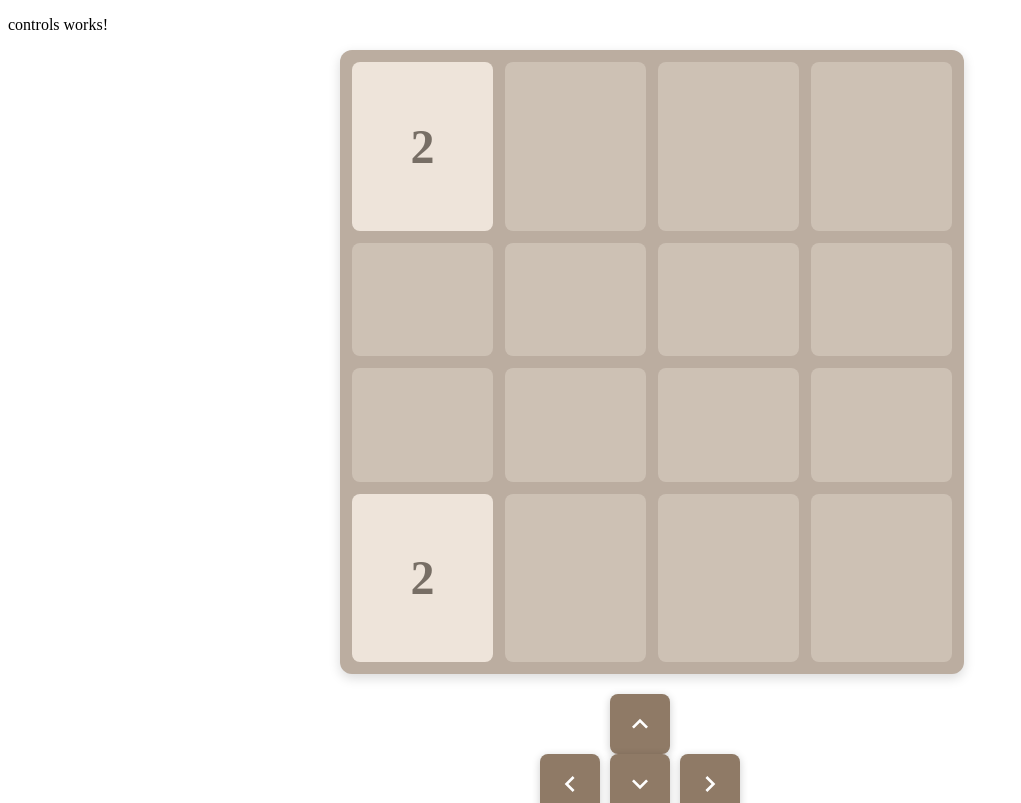
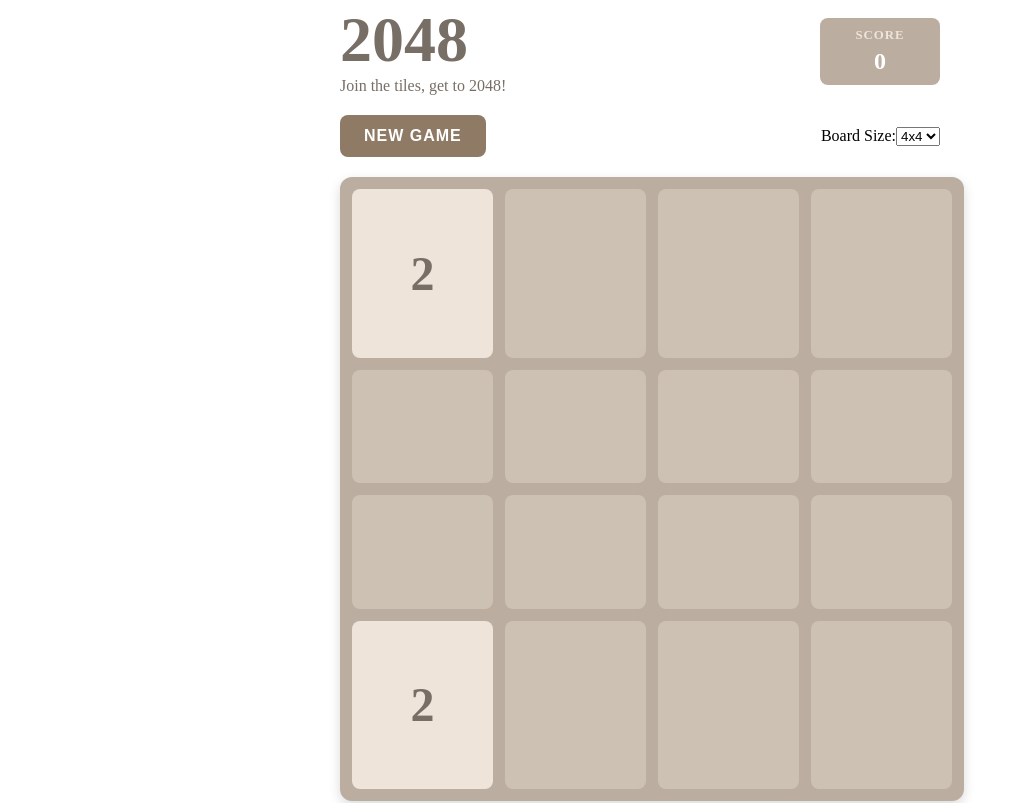
Before and after one commit to Vivek-Jain-13032/game-2048, an Angular app: page / in a window 1280 px wide. Shown: the top 803 px of the page, without its empty margins (0-1021 px from the left). Built offline with nearby package versions, Linux system fonts and the light colour scheme.

Commit message:
feat: implement controls component with score display and board size selection

```diff
--- a/src/app/components/controls/controls.html
+++ b/src/app/components/controls/controls.html
@@ -1 +1,31 @@
-<p>controls works!</p>
+<div class="controls-container">
+    <div class="header">
+        <div class="title-section">
+            <h1 class="game-title">2048</h1>
+            <p class="game-subtitle">Join the tiles, get to 2048!</p>
+        </div>
+
+            <div class="score-box">
+                <div class="score-label">SCORE</div>
+                <div class="score-value">{{ score() }}</div>
+            </div>
+    </div>
+
+    <div class="controls">
+        <button class="btn btn-restart" (click)="onRestart()">
+            New Game
+        </button>
+
+        <div class="size-selector">
+            <label for="boardSize">Board Size:</label>
+            <select id="boardSize" [value]="boardSize()" (change)="onSizeChange($event)" class="size-select">
+                <option value="3">3x3</option>
+                <option value="4">4x4</option>
+                <option value="5">5x5</option>
+                <option value="6">6x6</option>
+                <option value="7">7x7</option>
+                <option value="8">8x8</option>
+            </select>
+        </div>
+    </div>
+</div>
--- a/src/app/components/controls/controls.scss
+++ b/src/app/components/controls/controls.scss
@@ -0,0 +1,104 @@
+.controls-container {
+    width: 100%;
+    max-width: 600px;
+    margin: 0 auto 20px;
+    position: relative;
+}
+
+.header {
+    display: flex;
+    justify-content: space-between;
+    align-items: center;
+    margin-bottom: 20px;
+    flex-wrap: wrap;
+    gap: 20px;
+}
+
+.title-section {
+    .game-title {
+        font-size: 4rem;
+        font-weight: bold;
+        color: #776e65;
+        margin: 0;
+        line-height: 1;
+    }
+
+    .game-subtitle {
+        font-size: 1rem;
+        color: #776e65;
+        margin: 5px 0 0 0;
+    }
+}
+
+.score-box {
+    background-color: #bbada0;
+    border-radius: 8px;
+    padding: 10px 20px;
+    min-width: 80px;
+    text-align: center;
+
+    .score-label {
+        font-size: 0.8rem;
+        font-weight: bold;
+        color: #eee4da;
+        text-transform: uppercase;
+        letter-spacing: 1px;
+    }
+
+    .score-value {
+        font-size: 1.5rem;
+        font-weight: bold;
+        color: white;
+        margin-top: 5px;
+    }
+}
+
+.controls {
+    display: flex;
+    justify-content: space-between;
+    align-items: center;
+    gap: 15px;
+    flex-wrap: wrap;
+}
+
+.btn {
+    padding: 12px 24px;
+    border: none;
+    border-radius: 8px;
+    font-size: 1rem;
+    font-weight: bold;
+    cursor: pointer;
+    transition: all 0.2s ease;
+    text-transform: uppercase;
+    letter-spacing: 1px;
+
+    &.btn-restart {
+        background-color: #8f7a66;
+        color: white;
+
+        &:hover {
+            background-color: #9f8a76;
+            transform: translateY(-2px);
+            box-shadow: 0 4px 8px rgba(0, 0, 0, 0.2);
+        }
+
+        &:active {
+            transform: translateY(0);
+        }
+    }
+
+    &.btn-continue {
+        background-color: #6aaa64;
+        color: white;
+
+        &:hover {
+            background-color: #7aba74;
+            transform: translateY(-2px);
+            box-shadow: 0 4px 8px rgba(0, 0, 0, 0.2);
+        }
+
+        &:active {
+            transform: translateY(0);
+        }
+    }
+}
--- a/src/app/components/controls/controls.ts
+++ b/src/app/components/controls/controls.ts
@@ -1,11 +1,38 @@
-import { Component } from '@angular/core';
+import { CommonModule } from '@angular/common';
+import { Component, input, output } from '@angular/core';
+import { FormsModule } from '@angular/forms';
 
 @Component({
   selector: 'app-controls',
-  imports: [],
+  imports: [CommonModule, FormsModule],
   templateUrl: './controls.html',
   styleUrl: './controls.scss'
 })
 export class ControlsComponent {
+  score = input<number>(0);
+  bestScore = input<number>(0);
+  gameOver = input<boolean>(false);
+  gameWon = input<boolean>(false);
+  boardSize = input<number>(4);
 
+  restart = output<void>();
+  continueGame = output<void>();
+  changeBoardSize = output<number>();
+
+  selectedSize = 4;
+
+  onRestart(): void {
+    this.restart.emit();
+  }
+
+  onContinue(): void {
+    this.continueGame.emit();
+  }
+
+  onSizeChange(event: Event): void {
+    const target = event.target as HTMLSelectElement;
+    const size = parseInt(target.value, 10);
+    this.selectedSize = size;
+    this.changeBoardSize.emit(size);
+  }
 }
```
